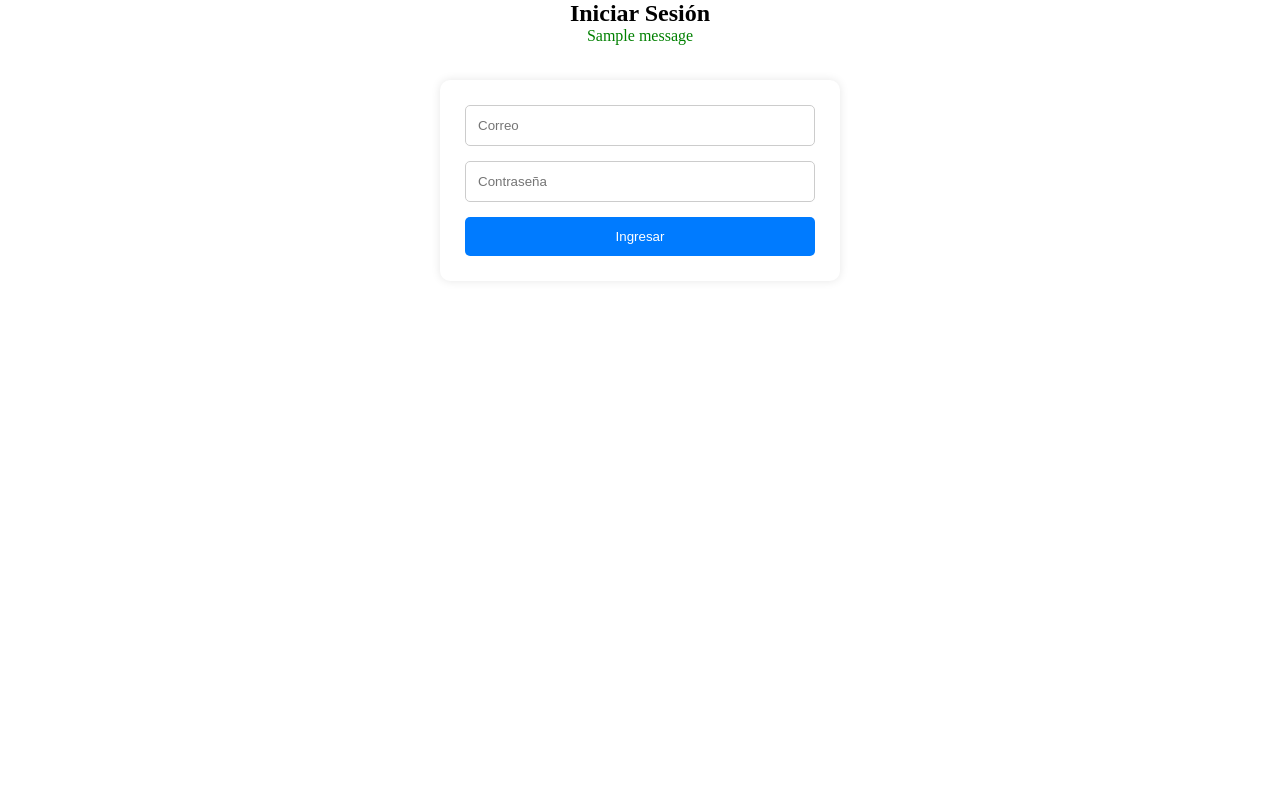
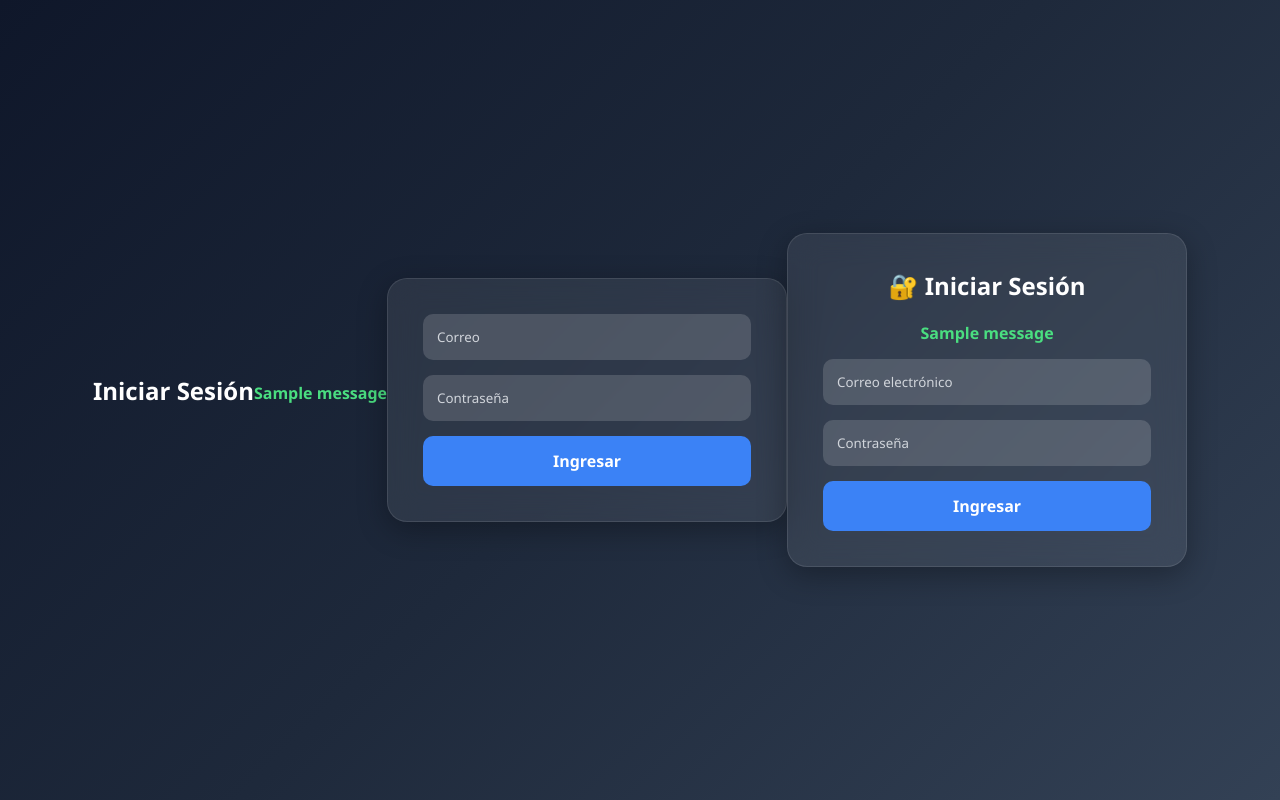
Before and after one commit to helenlamas2009-jpg/tiendaphython-2026, a Flask app: page /login in a window 1280 px wide. Run offline with Flask 3, Linux system fonts and the light colour scheme; one stand-in notice (Sample message) is shown.

Commit message:
Nuevo diseño elegante

```diff
--- a/static/style.css
+++ b/static/style.css
@@ -1,105 +1,112 @@
 *{
-    margin: 0;
-    padding: 0;
-    box-sizing: border-box;
+    margin:0;
+    padding:0;
+    box-sizing:border-box;
+    font-family:'Segoe UI', Tahoma, Geneva, Verdana, sans-serif;
 }
 
 body{
-    display: flex;
-    flex-direction: column;
-    align-items: center;
+    min-height:100vh;
+    background: linear-gradient(135deg,#0f172a,#1e293b,#334155);
+    display:flex;
+    justify-content:center;
+    align-items:center;
+    color:white;
 }
 
-h1{
-    margin-bottom: 20px;
+h1,h2{
+    text-align:center;
+    margin-bottom:20px;
 }
 
-a{
-    text-decoration: none;
+form{
+    width:400px;
+    background:rgba(255,255,255,0.08);
+    backdrop-filter:blur(15px);
+    padding:35px;
+    border-radius:20px;
+    box-shadow:0 8px 30px rgba(0,0,0,.3);
+    border:1px solid rgba(255,255,255,.1);
+}
+
+input{
+    width:100%;
+    padding:14px;
+    margin-bottom:15px;
+    border:none;
+    border-radius:10px;
+    outline:none;
+    background:rgba(255,255,255,.15);
+    color:white;
+}
+
+input::placeholder{
+    color:#d1d5db;
+}
+
+button{
+    width:100%;
+    padding:14px;
+    border:none;
+    border-radius:10px;
+    background:#3b82f6;
+    color:white;
+    font-size:16px;
+    font-weight:bold;
+    cursor:pointer;
+    transition:.3s;
+}
+
+button:hover{
+    background:#2563eb;
+    transform:translateY(-2px);
+}
+
+p{
+    text-align:center;
+    margin-bottom:15px;
+    color:#4ade80;
+    font-weight:bold;
+}
+
+table{
+    width:90%;
+    margin:auto;
+    background:white;
+    color:black;
+    border-radius:15px;
+    overflow:hidden;
+    border-collapse:collapse;
+}
+
+table th{
+    background:#2563eb;
+    color:white;
+    padding:15px;
+}
+
+table td{
+    padding:12px;
+    border-bottom:1px solid #ddd;
+}
+
+.card{
+    background:white;
+    color:#111827;
+    width:260px;
+    padding:25px;
+    border-radius:15px;
+    box-shadow:0 10px 25px rgba(0,0,0,.15);
+    transition:.3s;
+}
+
+.card:hover{
+    transform:translateY(-8px);
 }
 
 .contenedor-cards{
-    display: flex;
-    gap: 20px;
-    margin-top: 30px;
+    display:flex;
+    gap:25px;
+    flex-wrap:wrap;
+    justify-content:center;
 }
-
-.card{
-    background: white;
-    padding: 30px;
-    width: 250px;
-    border-radius: 10px;
-    color: black;
-    box-shadow: 0px 0px 10px rgba(0,0,0,0.1);
-
-    transition: 0.3s;
-}
-
-.card:hover{
-    transform: scale(1.05);
-}
-
-.card h2{
-    margin-bottom: 10px;
-}
-
-form{
-    background: white;
-    padding: 25px;
-    border-radius: 10px;
-    width: 400px;
-    margin-top: 20px;
-    box-shadow: 0px 0px 10px rgba(0,0,0,0.1);
-}
-
-input{
-    width: 100%;
-    padding: 12px;
-    margin-bottom: 15px;
-    border: 1px solid #ccc;
-    border-radius: 5px;
-}
-
-button{
-    background: #007bff;
-    color: white;
-    border: none;
-    padding: 12px;
-    width: 100%;
-    border-radius: 5px;
-    cursor: pointer;
-
-    transition: 0.3s;
-}
-
-button:hover{
-    background: #0056b3;
-}
-
-table{
-    width: 100%;
-    border-collapse: collapse;
-    background: white;
-    margin-top: 20px;
-}
-
-table th{
-    background: #007bff;
-    color: white;
-    padding: 12px;
-}
-
-table td{
-    padding: 10px;
-    border: 1px solid #ddd;
-    text-align: center;
-}
-
-img{
-    border-radius: 5px;
-}
-
-p{
-    margin-bottom: 15px;
-    color: green;
-}
--- a/templates/login.html
+++ b/templates/login.html
@@ -28,3 +28,46 @@
 
 </body>
 </html>
+<!DOCTYPE html>
+<html lang="es">
+<head>
+    <meta charset="UTF-8">
+    <meta name="viewport" content="width=device-width, initial-scale=1.0">
+    <title>Login - Sistema de Inventario</title>
+
+    <link rel="stylesheet"
+          href="{{ url_for('static', filename='style.css') }}">
+</head>
+<body>
+
+    <form action="/login" method="POST">
+
+        <h2>🔐 Iniciar Sesión</h2>
+
+        {% with mensajes = get_flashed_messages() %}
+            {% if mensajes %}
+                {% for mensaje in mensajes %}
+                    <p>{{ mensaje }}</p>
+                {% endfor %}
+            {% endif %}
+        {% endwith %}
+
+        <input
+            type="email"
+            name="correo"
+            placeholder="Correo electrónico"
+            required
+        >
+
+        <input
+            type="password"
+            name="clave"
+            placeholder="Contraseña"
+            required
+        >
+
+        <button type="submit">
+            Ingresar
+        </button>
+
+    </form>
```
